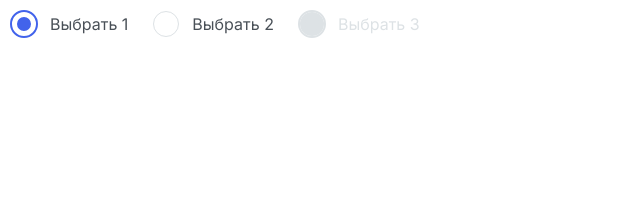
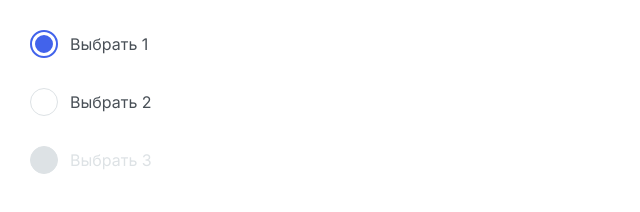
Before and after one commit to js-tasks-ru/htmlcss-20220317_alekevge, a website: page 07-lection5/02-radio/index.html in a window 1280 px wide. Shown: the whole page, without its empty margins (0-640 px from the left). Drawn offline with Linux system fonts and the light colour scheme.

Commit message:
remove outline

```diff
--- a/07-lection5/02-radio/index.html
+++ b/07-lection5/02-radio/index.html
@@ -10,7 +10,8 @@
     </head>
     <style>
         .wrapper{
-            margin:10px;
+            margin:30px;
+            display: block;
         }
     </style>
     <body>
--- a/07-lection5/02-radio/radio.css
+++ b/07-lection5/02-radio/radio.css
@@ -1,7 +1,5 @@
 .radio{
-    display: inline-flex;
     cursor: pointer;
-    margin: 10px;
     user-select: none; /* Запретим выделение текста пользователем */
 }
 
@@ -23,26 +21,33 @@
 }
 
 .radio__control{
-    width: 24px;
-    height: 24px;
-    margin: 2px;
+    width: 28px;
+    height: 28px;
     border-radius: 50%;
     box-sizing: border-box;
-    border: 5px solid var(--white);
+    border: 1px solid var(--grey-2);
     background-color: var(--white);
-    outline: 1px solid var(--grey-2);
+    position: relative;
 }
 
 .radio__input:checked~.radio__state .radio__control{
-    border-color: var(--white);
-    background-color: var(--blue);
-    outline: 2px solid var(--blue);
+    border: 2px solid var(--blue);
 }
+
+.radio__input:checked~.radio__state .radio__control::after{
+    content: "";
+    border: 9px solid var(--blue);
+    border-radius: 50%;
+    position: absolute;
+    top: 50%;
+    left: 50%;
+    transform: translate(-50%, -50%);
+}
+
 
 .radio__input:disabled~.radio__state .radio__control{
     border-color: var(--grey-2);
     background-color: var(--grey-2);
-    outline: 2px solid var(--grey-2);
 }
 
 .radio__title{
```
